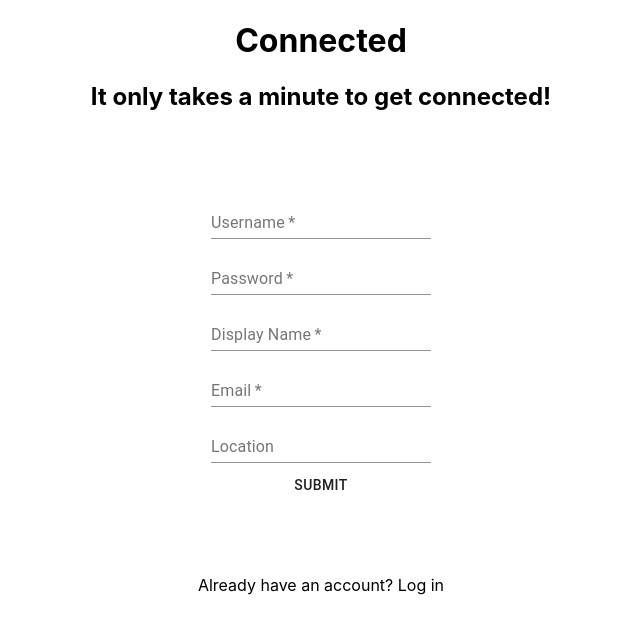
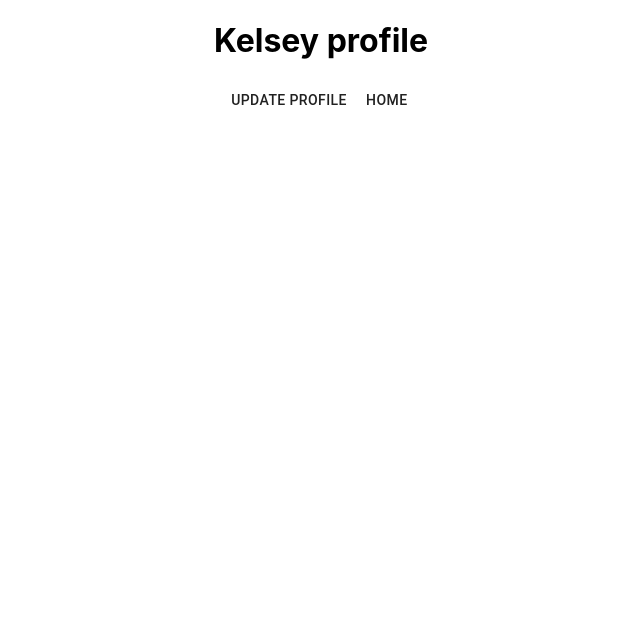
Before and after one commit to kelbri10/Connected-A-Social-Network, a React (Create React App) app in the folder client/: page / in a window 1280 px wide. Shown: the top 634 px of the page, without its empty margins (319-959 px from the left). Built offline with nearby package versions, Linux system fonts and the light colour scheme.

Commit message:
adds display profile component with basic text

```diff
--- a/client/src/App.tsx
+++ b/client/src/App.tsx
@@ -2,11 +2,12 @@ import React from 'react';
 import './App.css';
 import CreateAccount from './components/CreateAccount';
 import LoginForm from './components/LoginForm';
+import DisplayProfile from './components/Profile';
 
 function App() {
   return (
     <div className="App">
-      <CreateAccount />
+      <DisplayProfile />
     </div>
   );
 }
--- a/client/src/components/CreateAccount.tsx
+++ b/client/src/components/CreateAccount.tsx
@@ -53,7 +53,6 @@ const CreateAccount: FC = () => {
                         <TextField
                         id='displayName'
                         label='Display Name'
-
                         required
                         />
                     </Box>
@@ -62,7 +61,6 @@ const CreateAccount: FC = () => {
                         <TextField
                         id='email'
                         label='Email'
-
                         required
                         />
                     </Box>
@@ -81,8 +79,6 @@ const CreateAccount: FC = () => {
 
             </Box>
 
-
-
             <p>Already have an account? Log in </p>
         </div>
     )
--- a/client/src/components/Profile.tsx
+++ b/client/src/components/Profile.tsx
@@ -1,4 +1,20 @@
 import React, { FC } from 'react';
 import { createStyles, makeStyles, Theme } from '@material-ui/core/styles';
 import { Button } from '@material-ui/core';
-import Paper from '@material-ui/core/Paper';
+import Box from '@material-ui/core/Box';
+
+
+const DisplayProfile: FC = () => {
+    const user = 'Kelsey';
+
+    return (
+        <div style={{ width: '100%'}}>
+            <h1>{user} profile</h1>
+
+            <Button>Update Profile</Button>
+            <Button>Home</Button>
+        </div>
+    );
+}
+
+export default DisplayProfile;
```
